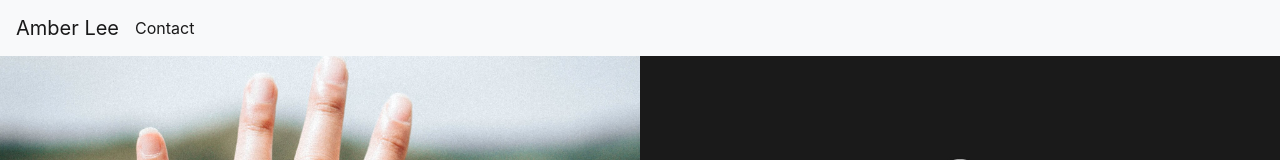
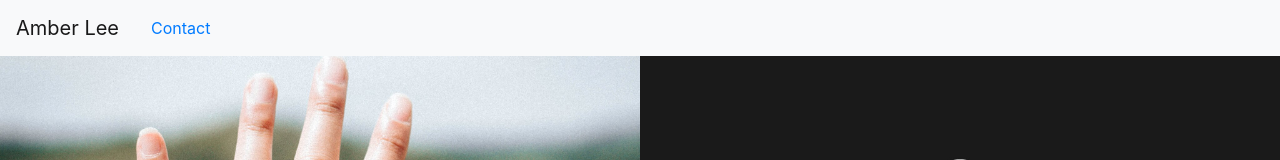
Before and after one commit to AmberLeeYK/amberleeyk, a plain HTML site: page index.html in a window 1280 px wide. Shown: the top 160 px of the page. Drawn offline with nearby package versions, Linux system fonts and the light colour scheme; a web font is replaced by a local one.

Commit message:
changed navbar contact link

```diff
--- a/index.html
+++ b/index.html
@@ -43,11 +43,13 @@
                 </li>
               </ul>
             -->
-            <span class="navbar-text">
-                <a href="/page/contact.html">Contact</a>
-            </span>
+            <ul class="nav justify-content-end">
+              <li class="nav-item">
+                <a class="nav-link active" href="/page/contact.html">Contact</a>
+              </li>
+            </ul>
           </div>
-        </nav>
+        </nav><!-- change pages to descriptive pages later-->
         <div class='row no-gutters'><!--circuit and circuit branding-->
           <div class='col'><a href='/page/1.html'><img class='img-fluid' src='/img/thumbnail/1.jpg' style='max-width:100%; height:auto;'/></a>
           </div>
```
